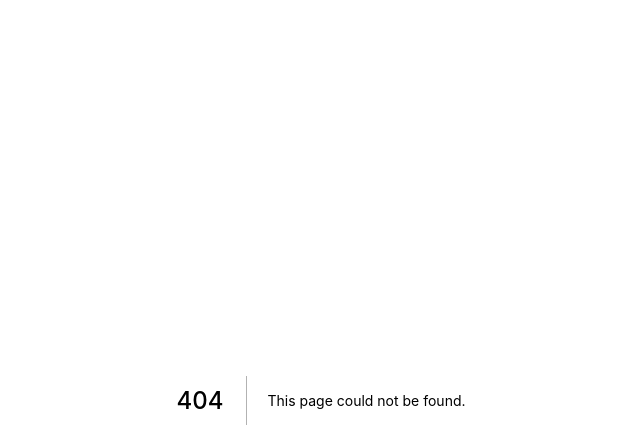
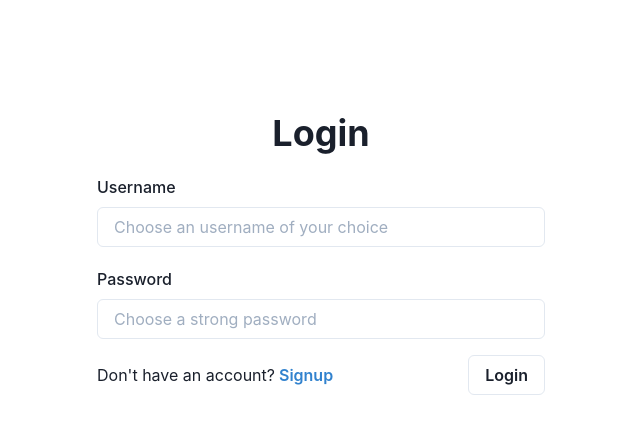
Before and after one commit to akhil-naidu/hasura-nextjs, a Next.js app: page /login in a window 1280 px wide. Before the commit this address had no page. Shown: the top 448 px of the page, without its empty margins (319-959 px from the left). Built offline with nearby package versions, Linux system fonts and the light colour scheme.

Commit message:
chore: login and signup form

```diff
--- /dev/null
+++ b/components/login/Login.js
@@ -0,0 +1,102 @@
+import React, { useState } from 'react';
+import {
+  Button,
+  FormControl,
+  FormErrorMessage,
+  FormLabel,
+  Heading,
+  HStack,
+  Input,
+  VStack,
+  Text,
+  Container,
+} from '@chakra-ui/react';
+import { useFormik } from 'formik';
+
+import {
+  initialValues,
+  validationSchema,
+  onSubmit,
+} from '@/components/login/formik';
+
+const Login = () => {
+  const [showSignup, setShowSignup] = useState(false);
+  const formik = useFormik({ initialValues, validationSchema, onSubmit });
+
+  return (
+    <Container
+      maxW='lg'
+      py={{ base: '12', md: '24' }}
+      px={{ base: '0', sm: '8' }}
+    >
+      <form onSubmit={formik.handleSubmit}>
+        <VStack spacing='5' py={{ base: '4' }}>
+          <Heading>{showSignup ? 'Signup' : 'Login'}</Heading>
+          <FormControl isInvalid={formik.errors.username}>
+            <FormLabel>Username</FormLabel>
+            <Input
+              type='text'
+              name='username'
+              placeholder='Choose an username of your choice'
+              onChange={formik.handleChange}
+              value={formik.values.username}
+            />
+            <FormErrorMessage>{formik.errors.username}</FormErrorMessage>
+          </FormControl>
+
+          <FormControl isInvalid={formik.errors.password}>
+            <FormLabel>Password</FormLabel>
+            <Input
+              type='password'
+              name='password'
+              placeholder='Choose a strong password'
+              onChange={formik.handleChange}
+              value={formik.values.password}
+            />
+            <FormErrorMessage>{formik.errors.password}</FormErrorMessage>
+          </FormControl>
+
+          {showSignup && (
+            <FormControl isInvalid={formik.errors.confirmPassword}>
+              <FormLabel>Confirm Password</FormLabel>
+              <Input
+                type='password'
+                name='confirmPassword'
+                placeholder='Conform your password'
+                onChange={formik.handleChange}
+                value={formik.values.confirmPassword}
+              />
+              <FormErrorMessage>
+                {formik.errors.confirmPassword}
+              </FormErrorMessage>
+            </FormControl>
+          )}
+        </VStack>
+
+        <HStack justify='space-between'>
+          <HStack spacing='1'>
+            <Text color='muted'>
+              {showSignup
+                ? 'Already have an Account'
+                : `Don't have an account?`}
+            </Text>
+
+            <Button
+              variant='link'
+              colorScheme='blue'
+              onClick={() => setShowSignup((showSignup) => !showSignup)}
+            >
+              {showSignup ? 'Login' : 'Signup'}
+            </Button>
+          </HStack>
+
+          <Button type='submit' variant='outline'>
+            {showSignup ? 'Signup' : 'Login'}
+          </Button>
+        </HStack>
+      </form>
+    </Container>
+  );
+};
+
+export default Login;
--- /dev/null
+++ b/components/login/formik/index.js
@@ -0,0 +1,3 @@
+export { default as initialValues } from './initialValues';
+export { default as validationSchema } from './validationSchema';
+export { default as onSubmit } from './onSubmit';
--- a/pages/_app.js
+++ b/pages/_app.js
@@ -1,5 +1,11 @@
+import { ChakraProvider } from '@chakra-ui/react';
+
 const MyApp = ({ Component, pageProps }) => {
-  return <Component {...pageProps} />;
+  return (
+    <ChakraProvider>
+      <Component {...pageProps} />
+    </ChakraProvider>
+  );
 };
 
 export default MyApp;
--- /dev/null
+++ b/pages/login/index.js
@@ -0,0 +1,9 @@
+import React from 'react';
+
+import Login from '@/components/login/Login';
+
+const index = () => {
+  return <Login />;
+};
+
+export default index;
```
Also changed, not shown: components/index/FrontPage.js (+13 -7 lines), 1 other file (tests, documents, lock files or other folders).
